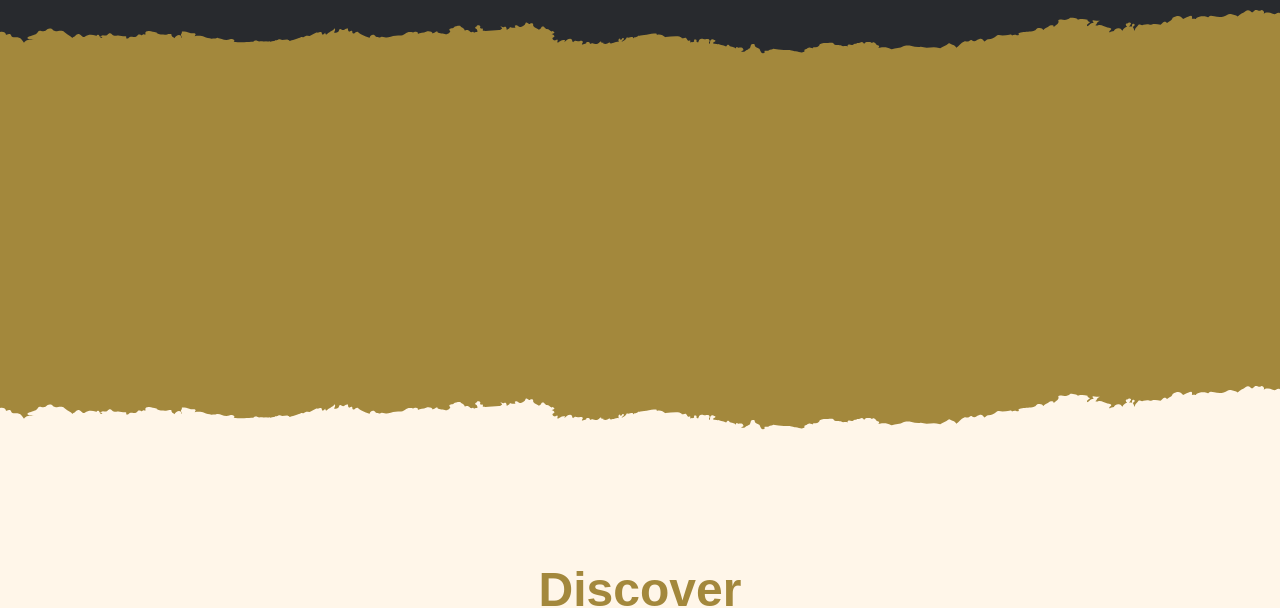
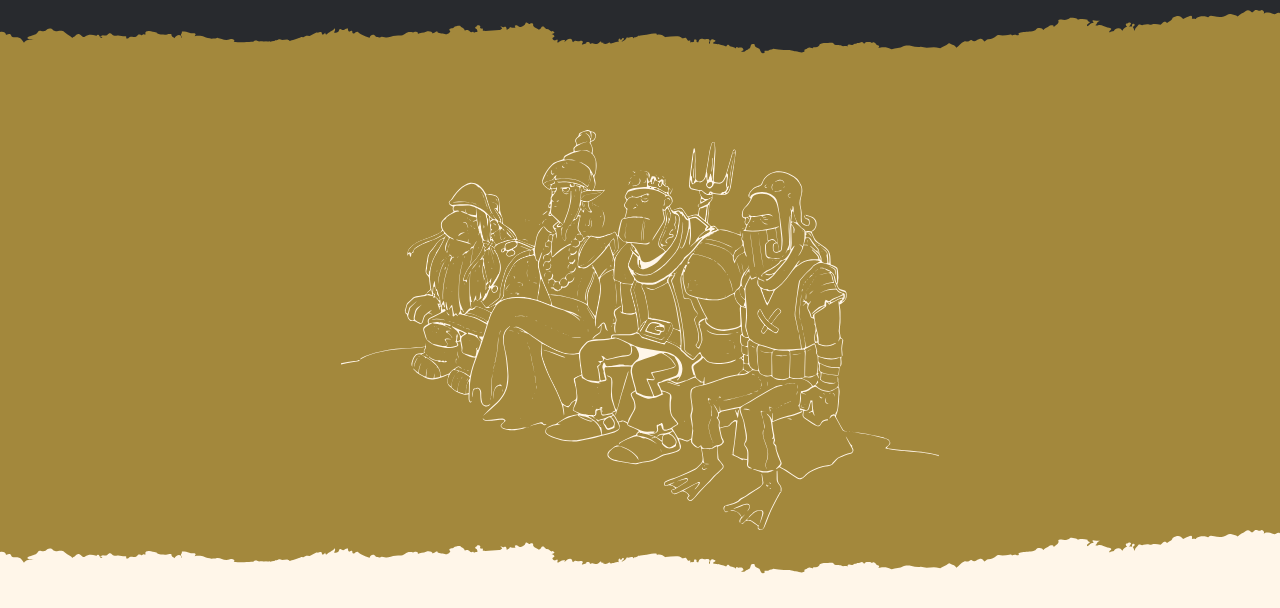
Before and after one commit to reasonsx/fantasy-quest-website, a Vue app in the folder 2nd-sem-project/: page / in a window 1280 px wide. Shown: the part 1900-2508 px from the top of the page. Built offline with nearby package versions, Linux system fonts and the light colour scheme; a web font is replaced by a local one.

Commit message:
last commit before sth

```diff
--- a/2nd-sem-project/src/views/HomeView.vue
+++ b/2nd-sem-project/src/views/HomeView.vue
@@ -45,7 +45,7 @@ import Portals from '../assets/components/Portals.vue';
         </div>
         <div class="characters-background-container">
             <div class="gold-torn-paper-top"></div>
-            <div class="characters-container"></div>
+            <div class="characters-container"><img src="../assets/img/characters-main-page-svg.svg" alt=""></div>
             <!-- <div class="gold-torn-paper-bottom"></div> -->
         </div>
         <div class="discover-background-container">
@@ -314,12 +314,24 @@ import Portals from '../assets/components/Portals.vue';
 
 .characters-container {
     width: 100%;
-    height: 256px;
+    height: 100%;
     background-color: var(--gold-color);
     box-sizing: border-box;
     overflow: hidden;
+    display: flex;
+    justify-content: center;
+    align-items: center;
 }
+.characters-container img {
+    width: auto;
+    height: 400px;
+    object-fit: cover;
+    @media screen and (max-width: 768px){
+        width: 360px;
+        height: auto;
 
+    }
+}
 .discover-background-container {
     width: 100%;
     height: auto;
```
Also changed, not shown: 2nd-sem-project/src/assets/img/characters-main-page-svg.svg (added).
